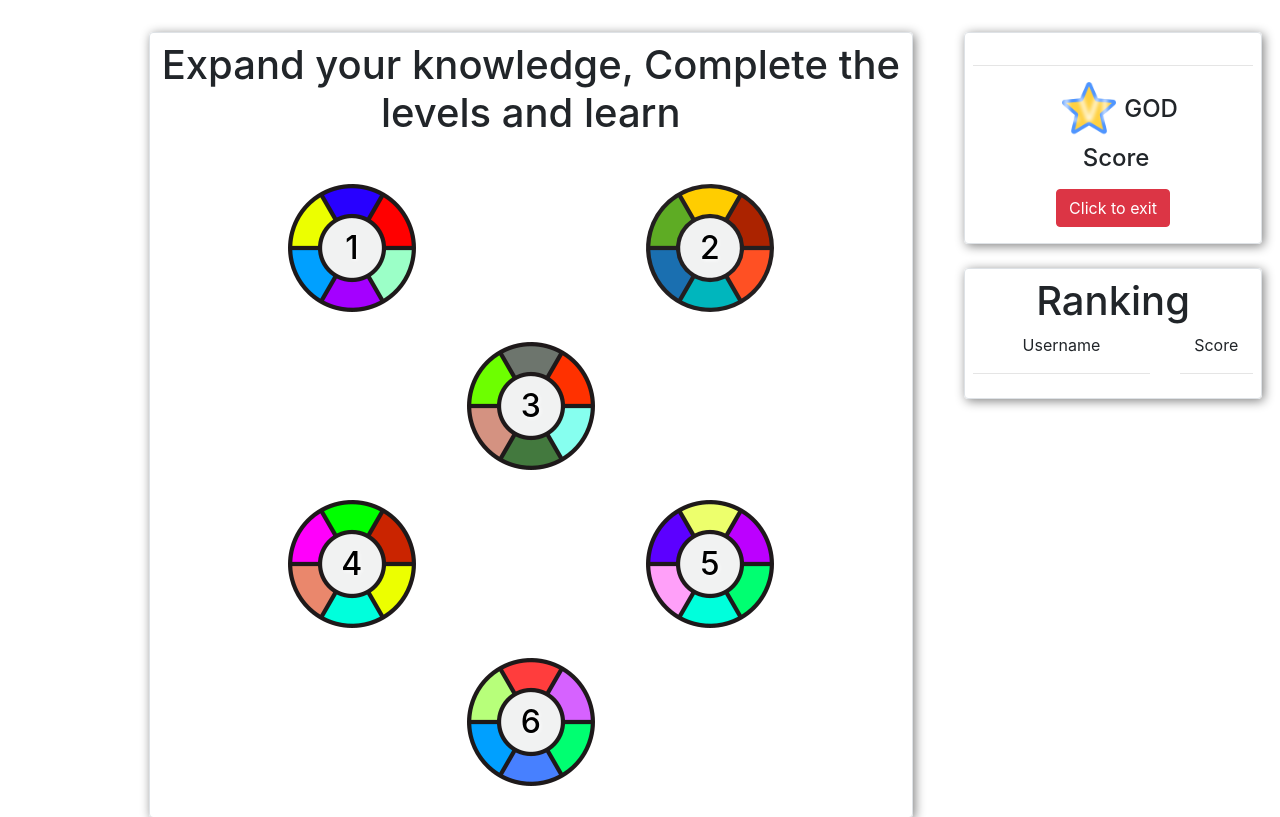
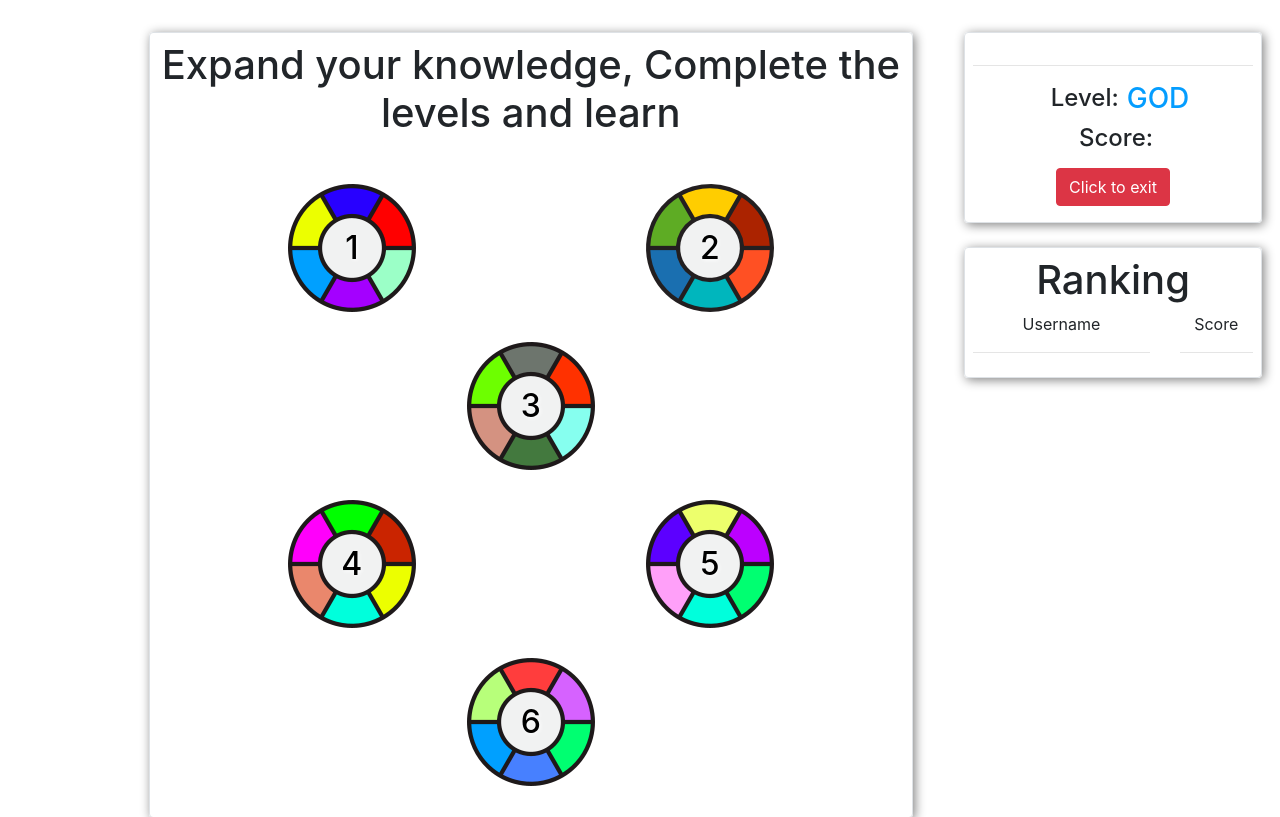
Before and after one commit to velvi-stud/LearnFlow, a Flask app: template templates/MainGame.html in a window 1280 px wide. Shown: the part 82-899 px from the top of the page. Run offline with Flask 2, Linux system fonts and the light colour scheme; the template is opened without the code that fills it, so the values that code supplies are empty; some libraries are stand-ins or nearby versions.

Commit message:
levels added

```diff
--- a/templates/MainGame.html
+++ b/templates/MainGame.html
@@ -425,15 +425,12 @@
                             <hr>
 
                             <div class=" row justify-content-center input-group-append my-2">
-                                <div class="lvl-overlap mr-2">
-                                    <img src="/static/img/starlvl.png" class="img-overlap" width="54" height="54" alt="">
-                                    <span class=" h2 txt-overlap" style="color: #0000;">LVL</span>
-                                </div>
-                                <h4 class="my-auto" id="put_lvl"></h4>
+								<h4 class="my-auto mr-2">Level: </h4>
+                                <h3 class="my-auto" id="put_lvl" style="color: #049dff;"></h3>
                             </div>
 
                             <div class=" row justify-content-center input-group-append my-2">
-                                <h4 class="my-auto mr-2">Score </h4>
+                                <h4 class="my-auto mr-2">Score: </h4>
                                 <h2 class="my-auto" id="put_pnt" style="color: #049dff;"></h2>
                             </div>
 
```
